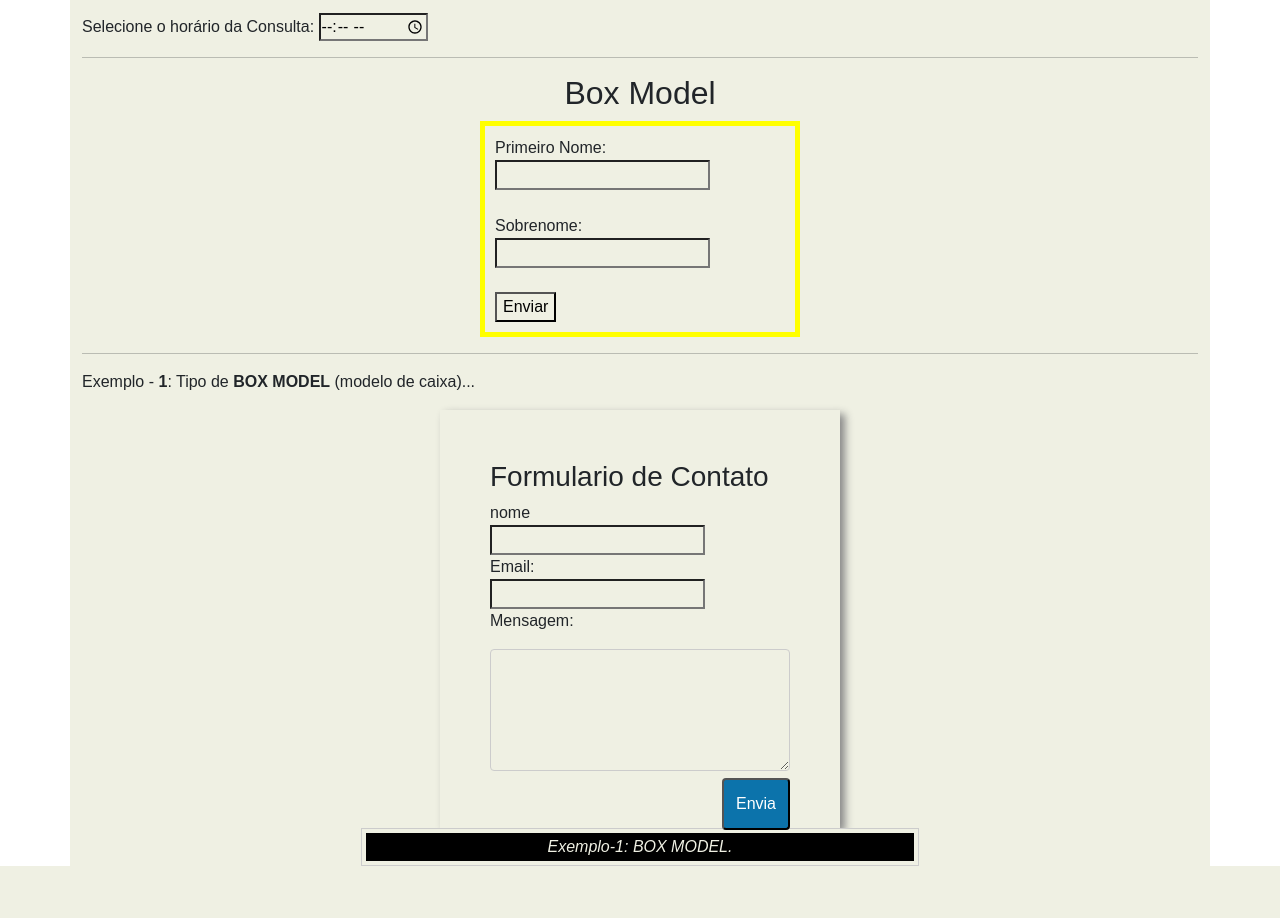
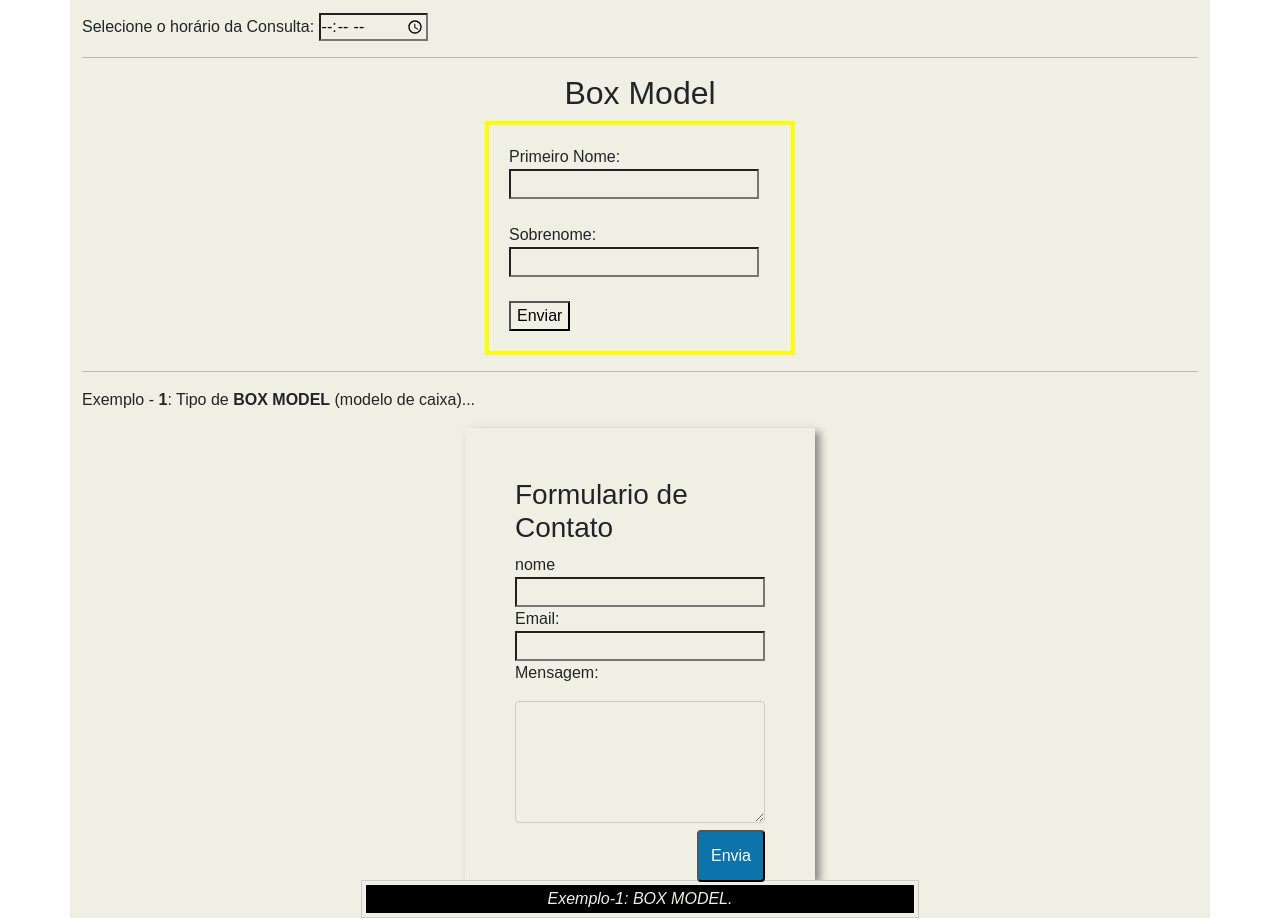
Before and after one commit to gabiiduarte/perfilgabrieli, a plain HTML site: page index.html in a window 1280 px wide. Shown: the part 3581-4499 px from the top of the page. Before the commit the page ends 4447 px from the top, so only its background shows below. Drawn offline with nearby package versions, Linux system fonts and the light colour scheme.

Commit message:
Update input forms

```diff
--- a/index.html
+++ b/index.html
@@ -291,8 +291,8 @@
      </div>
 
     <div class="boxmodel">
-        Primeiro Nome:  <input type="text" name="name"><br /><br />
-        Sobrenome:      <input type="text" name="sobrename"><br><br>
+        Primeiro Nome:  <input type="text" name="name" class="someclass"><br /><br />
+        Sobrenome:      <input type="text" name="sobrename" class="someclass"><br><br>
         <!--<input type="submit" value="Enviar">-->
         <button type="submit">Enviar</button>
     </div><hr />
@@ -303,9 +303,9 @@
                 <h3>Formulario de Contato</h3>
             <form action="#">
                 <label for="lname">nome</label><br>
-                <input type="text" id="lname" name="lastname"><br>
+                <input type="text" id="lname" name="lastname" class="someclass"><br>
                 <label for="lname">Email:</label><br>
-                <input type="text" id="lname" name="lastname"><br>
+                <input type="text" id="lname" name="lastname" class="someclass"><br>
                 <p><label for="w3review">Mensagem:</label></p>
                 <textarea id="w3review" name="w3review" rows="4" cols="30"></textarea><br>
                 <button class="button">Envia</button>
--- a/style.css
+++ b/style.css
@@ -82,9 +82,9 @@ footer{
 }
   /*BOX MODEL INICIO*/
 .boxmodel{
-    width: 320px;
-    padding: 10px;
-    border: 5px solid yellow;
+    width: 310px;
+    padding: 20px;
+    border: 4px solid yellow;
     margin: auto;
   }
   .ti{
@@ -100,7 +100,7 @@ footer{
     text-align: center;
 }
 .fefo{
-    width: 400px;
+    width: 350px;
     height: auto;
     padding: 50px;
     margin: auto;
@@ -121,3 +121,6 @@ footer{
     cursor: pointer;
     float: right;
   }
+  .someclass{
+    width: 250px;
+  }
```
